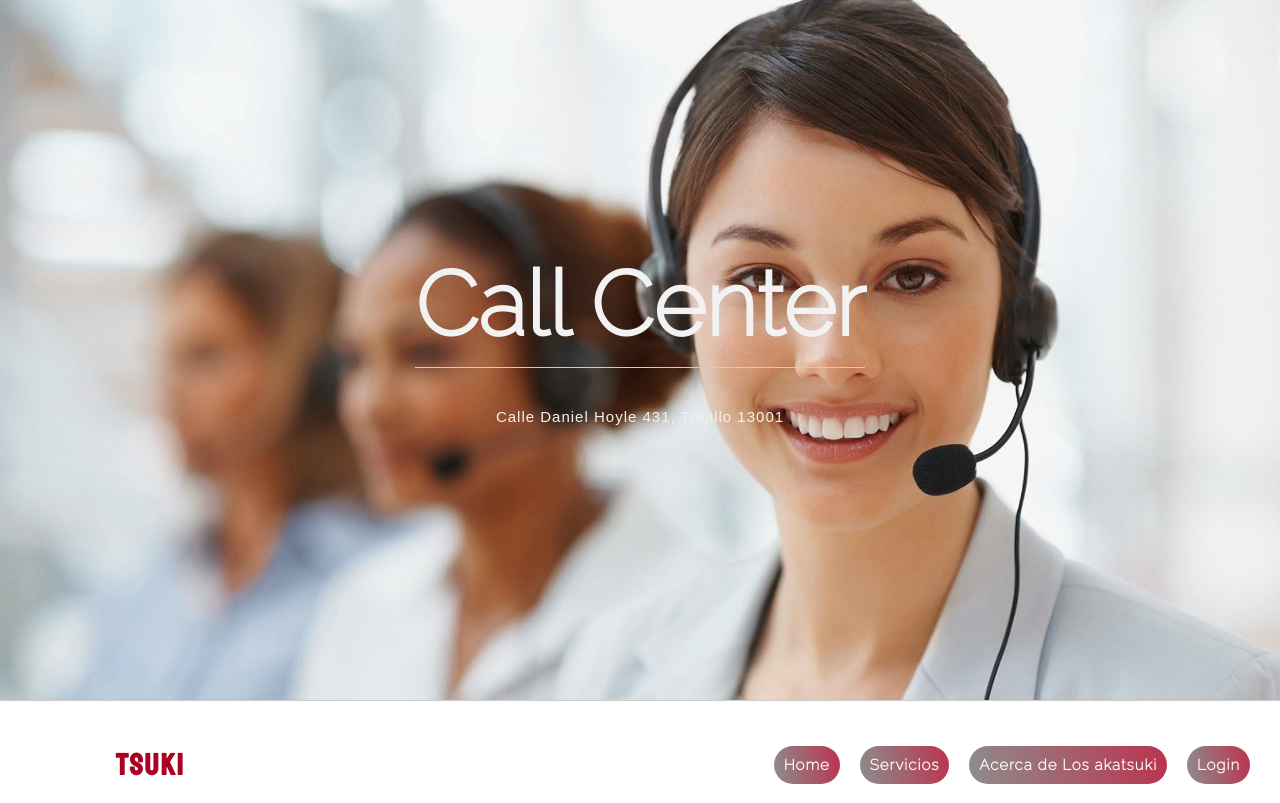
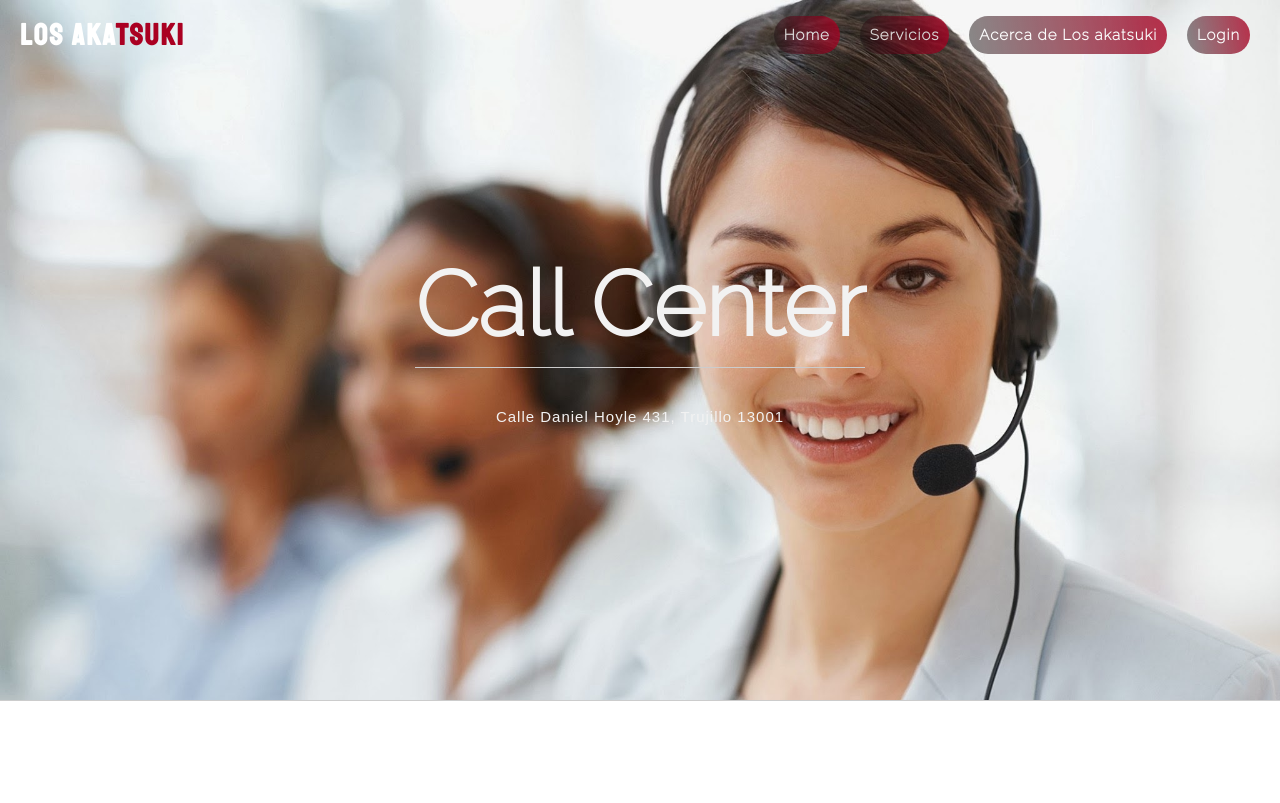
Before and after one commit to Abelsirius/PaginaWeb, a plain HTML site: page index.html in a window 1280 px wide. Shown: the top 803 px of the page. Drawn offline with Linux system fonts and the light colour scheme.

Commit message:
Update style.css

```diff
--- a/style.css
+++ b/style.css
@@ -20,7 +20,7 @@ header{
  transition: 1s;
  scroll:none;
  right:0px;
- bottom:0px;
+ top:0px;
 
 }
 .sticky{
```
